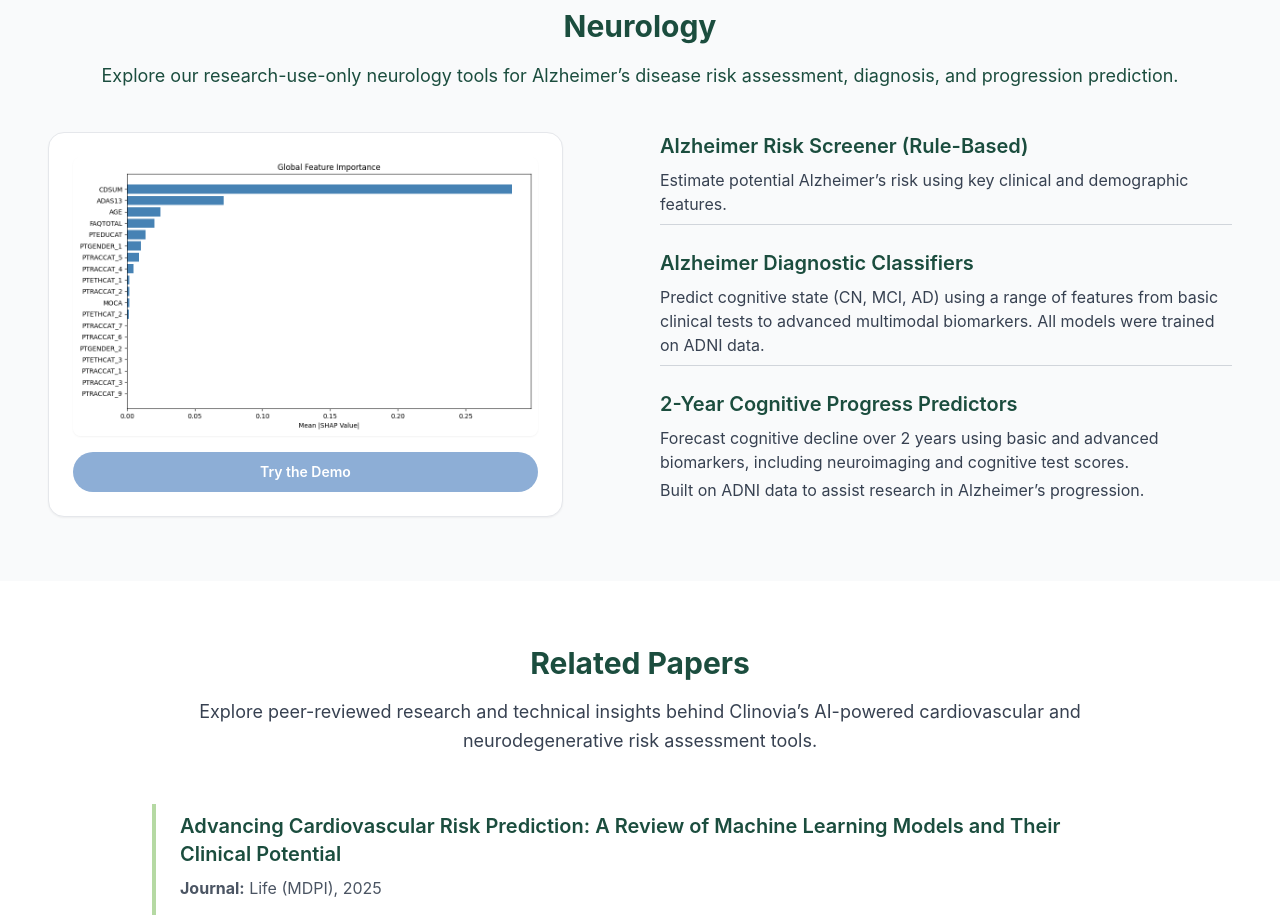
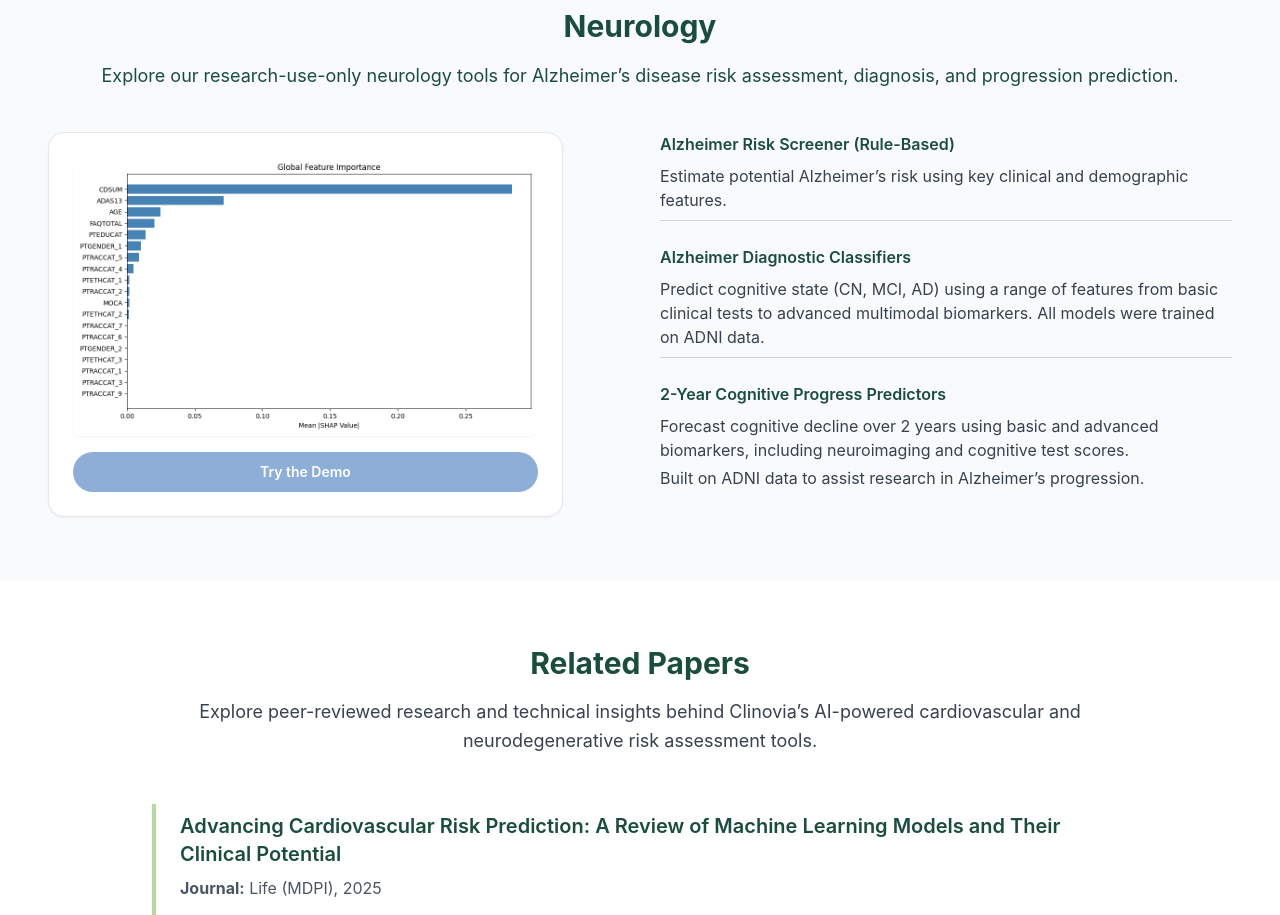
Before and after one commit to Clinovia/landing-page, a Next.js app: page / in a window 1280 px wide. Shown: the part 1460-2375 px from the top of the page. Built offline with nearby package versions, Linux system fonts and the light colour scheme.

Commit message:
Neurology component font size change

```diff
--- a/components/Neurology.tsx
+++ b/components/Neurology.tsx
@@ -66,7 +66,7 @@ Built on ADNI data to assist research in Alzheimer’s progression.`,
           <div className="flex flex-col justify-start space-y-6">
             {neuroTools.map((tool, index) => (
               <div key={tool.name}>
-                <h3 className="text-xl font-semibold text-[#1B4D3E] mb-2">{tool.name}</h3>
+                <h3 className="text-base font-semibold text-[#1B4D3E] mb-2">{tool.name}</h3>
                 {tool.description.split("\n").map((line, i) => (
                   <p key={i} className="text-gray-700 mb-1">
                     {line}
```
